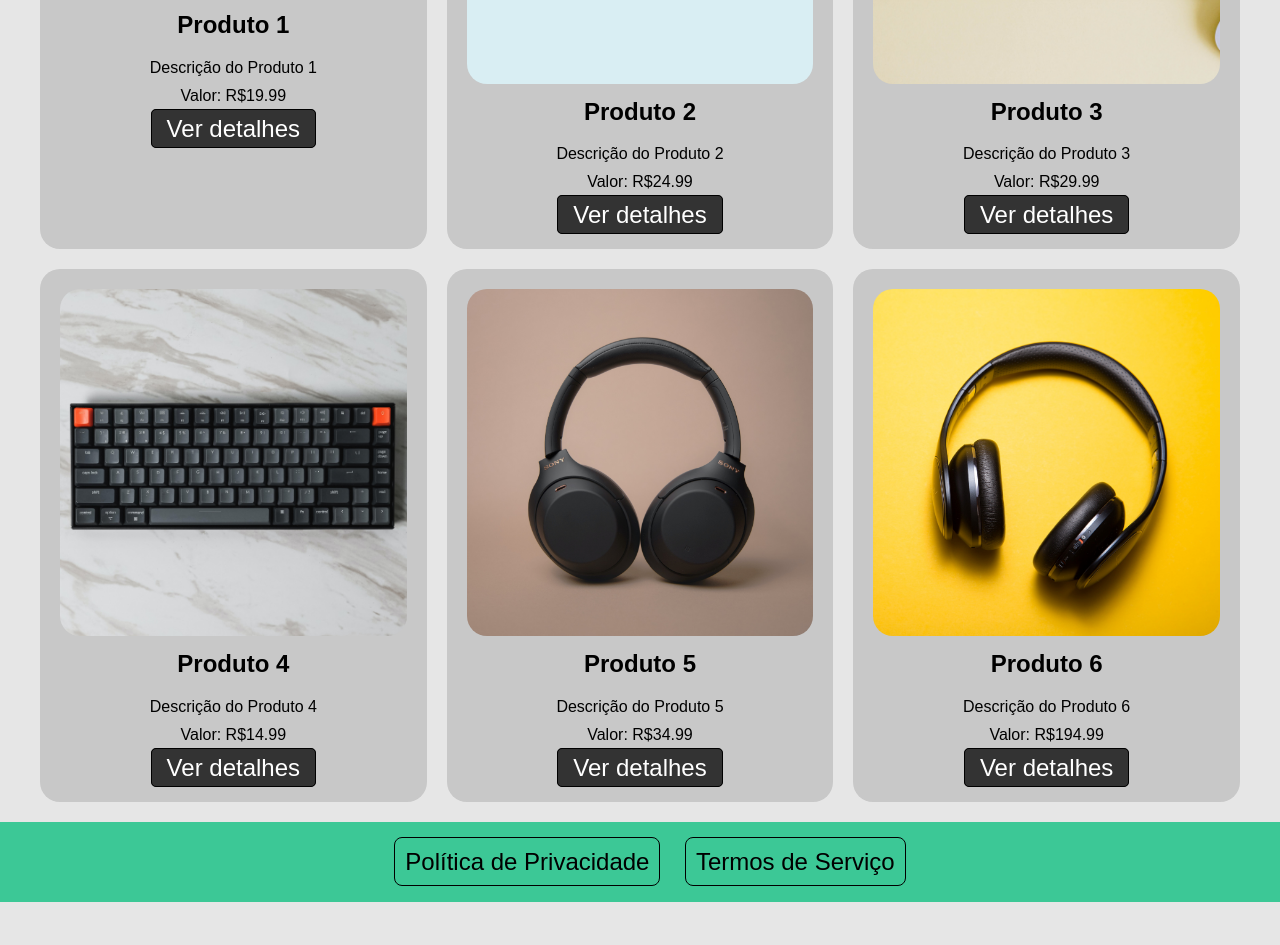
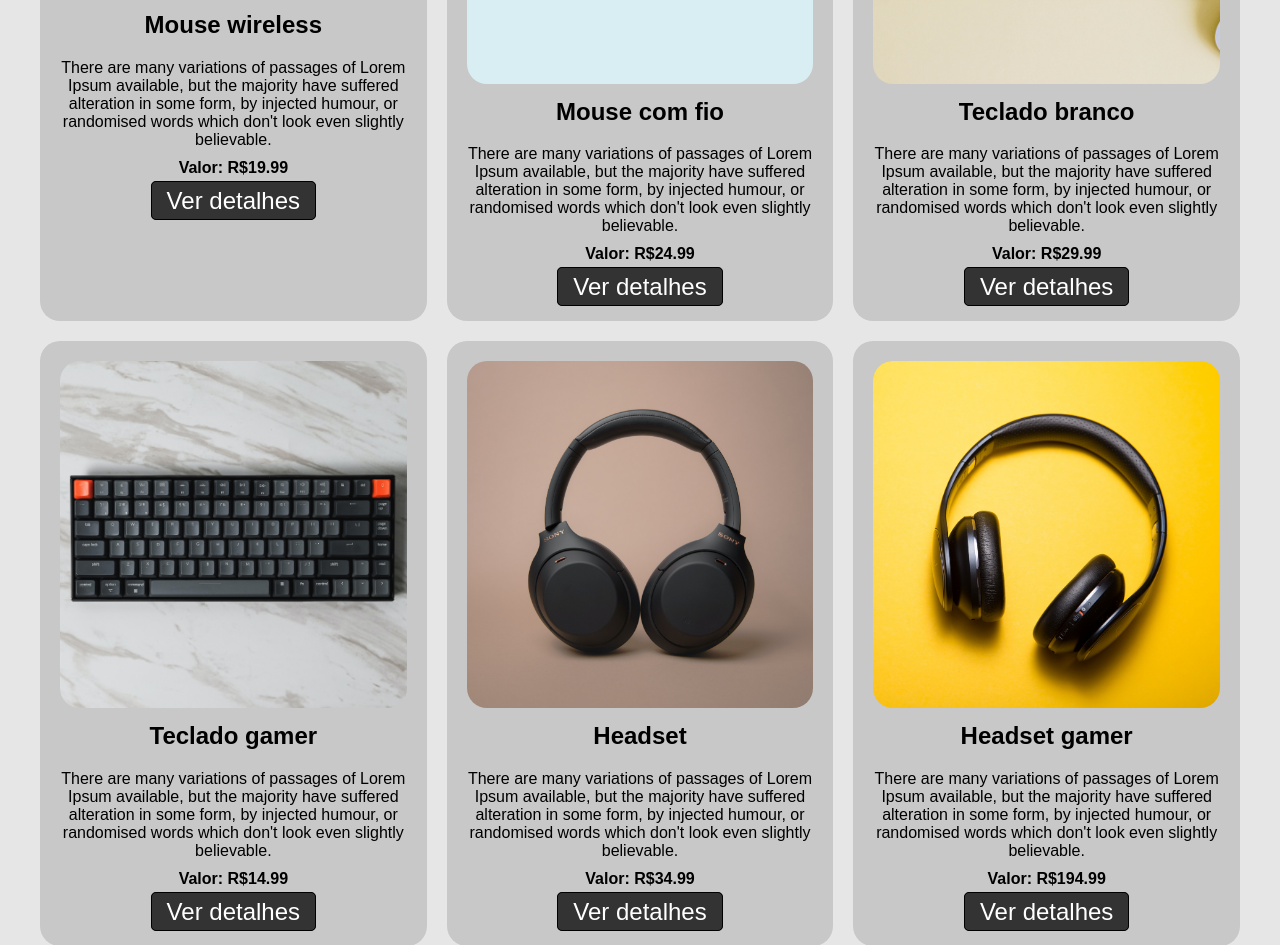
Before and after one commit to MuriZinser/ada-front-end-estatico, a plain HTML site: page index.html in a window 1280 px wide. Shown: the part 497-1442 px from the top of the page. Before the commit the page ends 1399 px from the top, so only its background shows below. Drawn offline with Linux system fonts and the light colour scheme.

Commit message:
adicionado o lorem e negrito nos valores

```diff
--- a/index.html
+++ b/index.html
@@ -14,7 +14,7 @@
     <nav>
       <ul>
         <li><a href="index.html">Início</a></li>
-        <li><a href="cadastro.html">Cadastro</a></li>
+        <li><a href="formulario.html">Formulário</a></li>
       </ul>
     </nav>
   </header>
@@ -24,44 +24,44 @@
     <div class="product-grid">
       <div class="product">
         <img src="img/imagem1.jpg" alt="Produto 1">
-        <h2>Produto 1</h2>
-        <p>Descrição do Produto 1</p>
-        <p>Valor: R$19.99</p>
+        <h2>Mouse wireless</h2>
+        <p>There are many variations of passages of Lorem Ipsum available, but the majority have suffered alteration in some form, by injected humour, or randomised words which don't look even slightly believable.</p>
+        <p><b>Valor: R$19.99</b></p>
         <a href="produto_1.html">Ver detalhes</a>
       </div>
       <div class="product">
         <img src="img/imagem2.jpg" alt="Produto 2">
-        <h2>Produto 2</h2>
-        <p>Descrição do Produto 2</p>
-        <p>Valor: R$24.99</p>
+        <h2>Mouse com fio</h2>
+        <p>There are many variations of passages of Lorem Ipsum available, but the majority have suffered alteration in some form, by injected humour, or randomised words which don't look even slightly believable.</p>
+        <p><b>Valor: R$24.99</b></p>
         <a href="produto_2.html">Ver detalhes</a>
       </div>
       <div class="product">
         <img src="img/imagem3.jpg" alt="Produto 3">
-        <h2>Produto 3</h2>
-        <p>Descrição do Produto 3</p>
-        <p>Valor: R$29.99</p>
+        <h2>Teclado branco</h2>
+        <p>There are many variations of passages of Lorem Ipsum available, but the majority have suffered alteration in some form, by injected humour, or randomised words which don't look even slightly believable.</p>
+        <p><b>Valor: R$29.99</b></p>
         <a href="produto_3.html">Ver detalhes</a>
       </div>
       <div class="product">
         <img src="img/imagem4.jpg" alt="Produto 4">
-        <h2>Produto 4</h2>
-        <p>Descrição do Produto 4</p>
-        <p>Valor: R$14.99</p>
+        <h2>Teclado gamer</h2>
+        <p>There are many variations of passages of Lorem Ipsum available, but the majority have suffered alteration in some form, by injected humour, or randomised words which don't look even slightly believable.</p>
+        <p><b>Valor: R$14.99</b></p>
         <a href="produto_4.html">Ver detalhes</a>
       </div>
       <div class="product">
         <img src="img/imagem5.jpg" alt="Produto 5">
-        <h2>Produto 5</h2>
-        <p>Descrição do Produto 5</p>
-        <p>Valor: R$34.99</p>
+        <h2>Headset</h2>
+        <p>There are many variations of passages of Lorem Ipsum available, but the majority have suffered alteration in some form, by injected humour, or randomised words which don't look even slightly believable.</p>
+        <p><b>Valor: R$34.99</b></p>
         <a href="produto_5.html">Ver detalhes</a>
       </div>
       <div class="product">
         <img src="img/imagem6.jpg" alt="Produto 6">
-        <h2>Produto 6</h2>
-        <p>Descrição do Produto 6</p>
-        <p>Valor: R$194.99</p>
+        <h2>Headset gamer</h2>
+        <p>There are many variations of passages of Lorem Ipsum available, but the majority have suffered alteration in some form, by injected humour, or randomised words which don't look even slightly believable.</p>
+        <p><b>Valor: R$194.99</b></p>
         <a href="produto_6.html">Ver detalhes</a>
       </div>
     </div>
--- a/style.css
+++ b/style.css
@@ -125,7 +125,7 @@ textarea {
 
 .footer-prod {
   display: grid;
-  margin-top: 160px;
+  margin-top: 89px;
 }
 
 .footer-cadastro {
```
Also changed, not shown: formulario.html (renamed from cadastro.html, +8 -8 lines), produto_1.html (+4 -4 lines), produto_2.html (+4 -4 lines), produto_3.html (+4 -4 lines), produto_4.html (+4 -4 lines), produto_5.html (+4 -4 lines), produto_6.html (+4 -4 lines).
